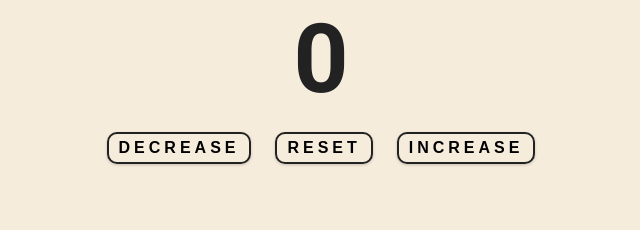
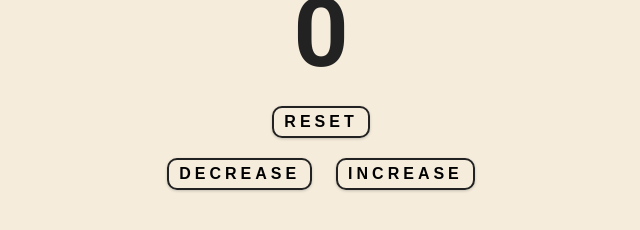
Before and after one commit to diegovianaf/js-counter, a plain HTML site: page index.html in a window 1280 px wide. Shown: the part 356-586 px from the top of the page, without its empty margins (319-959 px from the left). Drawn offline with Linux system fonts and the light colour scheme.

Commit message:
reset positon

```diff
--- a/index.html
+++ b/index.html
@@ -14,10 +14,12 @@
       <h1>Counter</h1>
       <span id="value">0</span>
       <div class="button-container">
+        <button class="btn reset">reset</button><br>
         <button class="btn decrease">decrease</button>
-        <button class="btn reset">reset</button>
         <button class="btn increase">increase</button>
+
       </div>
+
     </div>
   </main>
 
```
Also changed, not shown: style.css (line endings or trailing spaces).
